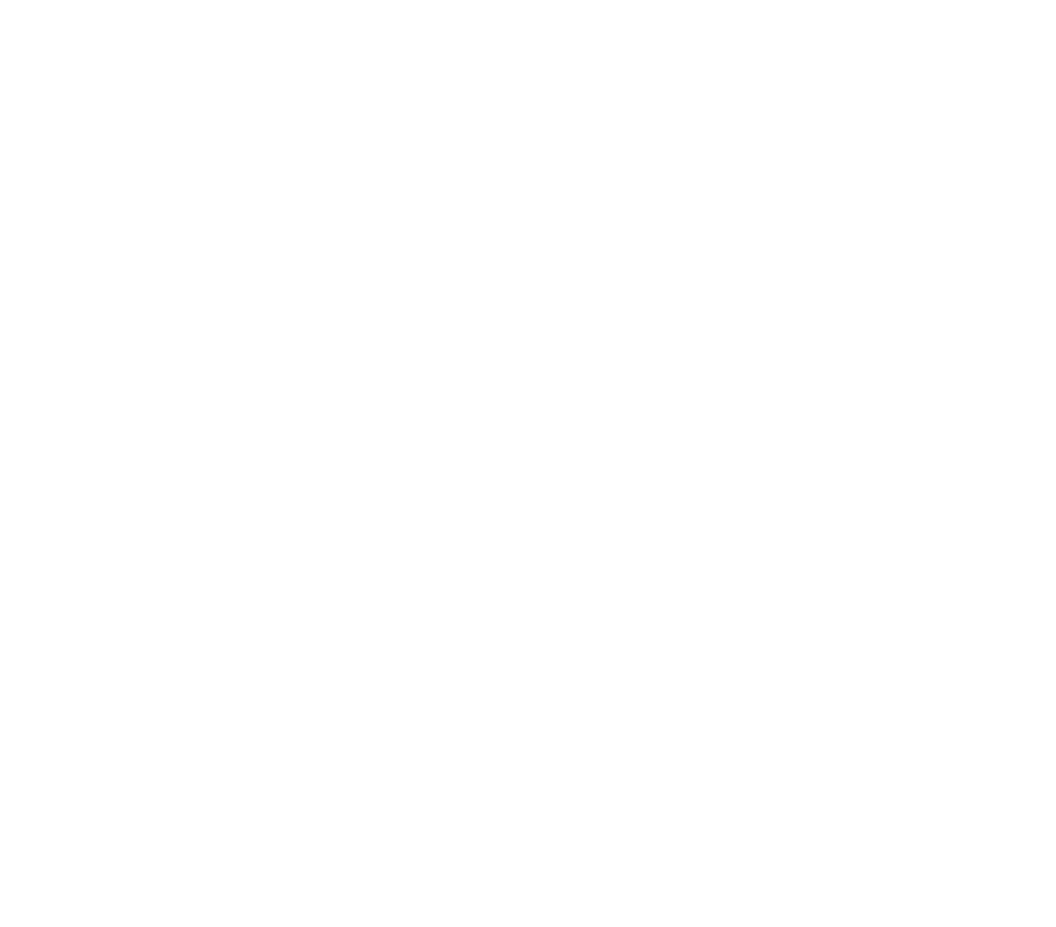
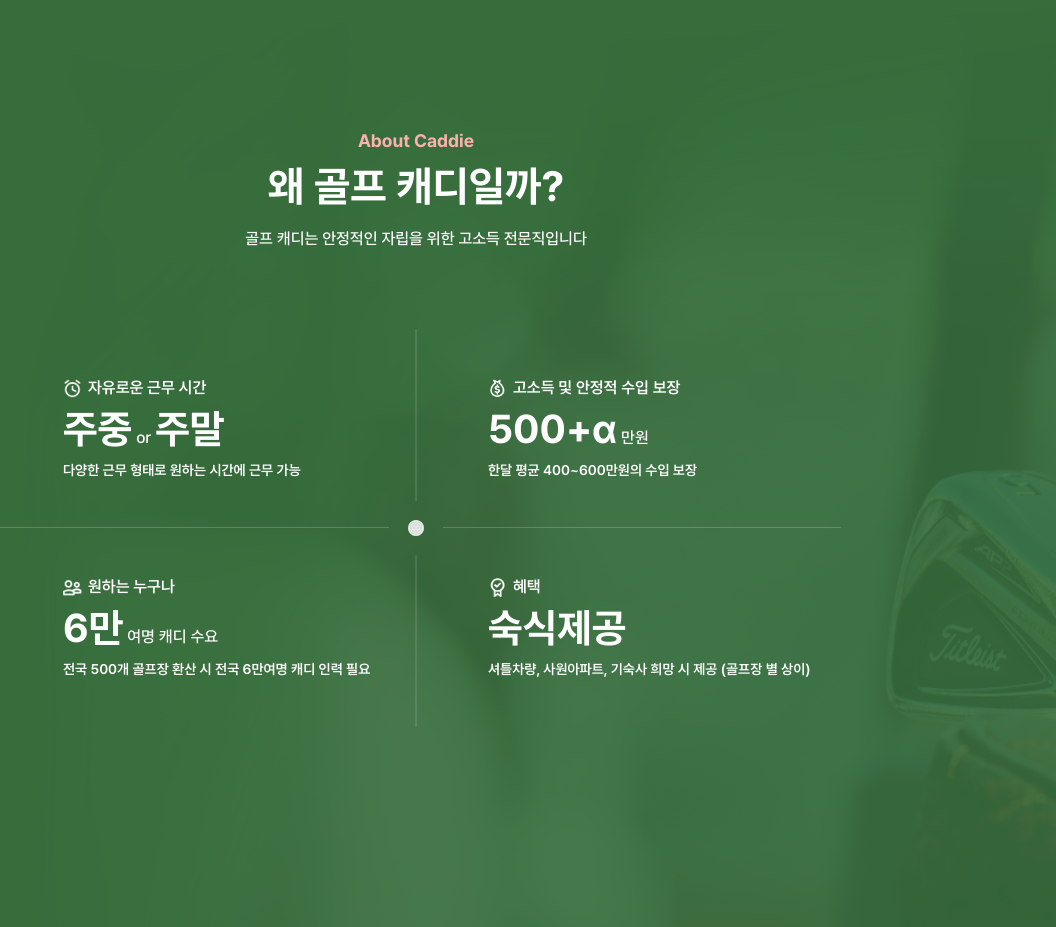
Before and after one commit to kfokfoitlab/caddie-landing-web, a React (Vite) app: page / in a window 1280 px wide. Shown: the part 2140-3067 px from the top of the page, without its empty margins (224-1280 px from the left). Before the commit the page ends 2071 px from the top, so only its background shows below. Built offline with nearby package versions, Linux system fonts and the light colour scheme.

Commit message:
feat: About Caddie UI 개발 완료

```diff
--- a/src/App.tsx
+++ b/src/App.tsx
@@ -3,12 +3,14 @@
 import "@/styles/global.css";
 import BannerSection from "@/components/BannerSection";
 import IntroductionSection from "@/components/IntroductionSection";
+import AboutCaddieSection from "@/components/AboutCaddieSection";
 
 export function App() {
   return (
     <GenericLayout>
       <BannerSection />
       <IntroductionSection />
+      <AboutCaddieSection />
     </GenericLayout>
   );
 }
--- /dev/null
+++ b/src/components/AboutCaddieSection/index.tsx
@@ -0,0 +1,138 @@
+import { SectionLayout } from "@/layouts/SectionLayout";
+import styled from "@emotion/styled";
+
+export default function AboutCaddieSection() {
+  return (
+    <Wrapper>
+      <SectionLayout>
+        <TypeText>About Caddie</TypeText>
+        <TitleText>왜 골프 캐디일까?</TitleText>
+        <SubtitleText>
+          골프 캐디는 안정적인 자립을 위한 고소득 전문직입니다
+        </SubtitleText>
+
+        <AboutWrapper>
+          <AboutItem>
+            <AboutTagText>
+              <img src="src/assets/img/ic_clock.png" alt="clock" />
+              자유로운 근무 시간
+            </AboutTagText>
+            <AboutTitleText>
+              주중<span>or</span>주말
+            </AboutTitleText>
+            <AboutSubtitleText>
+              다양한 근무 형태로 원하는 시간에 근무 가능
+            </AboutSubtitleText>
+          </AboutItem>
+          <AboutItem>
+            <AboutTagText>
+              <img src="src/assets/img/ic_money_pack.png" alt="money pack" />
+              고소득 및 안정적 수입 보장
+            </AboutTagText>
+            <AboutTitleText>
+              500+α<span>만원</span>
+            </AboutTitleText>
+            <AboutSubtitleText>
+              한달 평균 400~600만원의 수입 보장
+            </AboutSubtitleText>
+          </AboutItem>
+          <AboutItem>
+            <AboutTagText>
+              <img src="src/assets/img/ic_people.png" alt="people" />
+              원하는 누구나
+            </AboutTagText>
+            <AboutTitleText>
+              6만<span>여명 캐디 수요</span>
+            </AboutTitleText>
+            <AboutSubtitleText>
+              전국 500개 골프장 환산 시 전국 6만여명 캐디 인력 필요
+            </AboutSubtitleText>
+          </AboutItem>
+          <AboutItem>
+            <AboutTagText>
+              <img src="src/assets/img/ic_medal.png" alt="medal" />
+              혜택
+            </AboutTagText>
+            <AboutTitleText>숙식제공</AboutTitleText>
+            <AboutSubtitleText>
+              셔틀차량, 사원아파트, 기숙사 희망 시 제공 (골프장 별 상이)
+            </AboutSubtitleText>
+          </AboutItem>
+        </AboutWrapper>
+      </SectionLayout>
+    </Wrapper>
+  );
+}
+
+const Wrapper = styled.div`
+  width: 100%;
+  background: center center / cover url("src/assets/img/bg_about_caddie.png");
+`;
+
+const TypeText = styled.p`
+  font-weight: bold;
+  color: #ffafaf;
+  font-size: 18px;
+  margin-bottom: 10px;
+`;
+
+const TitleText = styled.p`
+  font-weight: bold;
+  font-size: 42px;
+  margin-bottom: 20px;
+  color: #fff;
+`;
+
+const SubtitleText = styled.p`
+  font-weight: 500;
+  margin-bottom: 80px;
+  color: #fff;
+`;
+
+const AboutWrapper = styled.div`
+  max-width: 850px;
+  width: 100%;
+  display: flex;
+  flex-wrap: wrap;
+  align-items: stretch;
+  background: center center / cover
+    url("src/assets/img/bg_about_caddie_divider.png");
+`;
+
+const AboutItem = styled.div`
+  width: 50%;
+  padding: 50px 0 50px 72px;
+`;
+
+const AboutTagText = styled.p`
+  color: #fff;
+  font-weight: 600;
+  margin-bottom: 8px;
+  display: flex;
+  align-items: center;
+
+  > img {
+    height: 19px;
+    margin-right: 6px;
+  }
+`;
+
+const AboutTitleText = styled.p`
+  font-size: 40px;
+  font-weight: bold;
+  color: #fff;
+  margin-bottom: 10px;
+
+  > span {
+    font-weight: 500;
+    color: #fff;
+    font-size: 16px;
+    margin: 0 4px;
+  }
+`;
+
+const AboutSubtitleText = styled.p`
+  font-size: 14px;
+  font-weight: 600;
+  color: #fff;
+`;
```
Also changed, not shown: src/assets/img/bg_about_caddie_divider.png (added).
